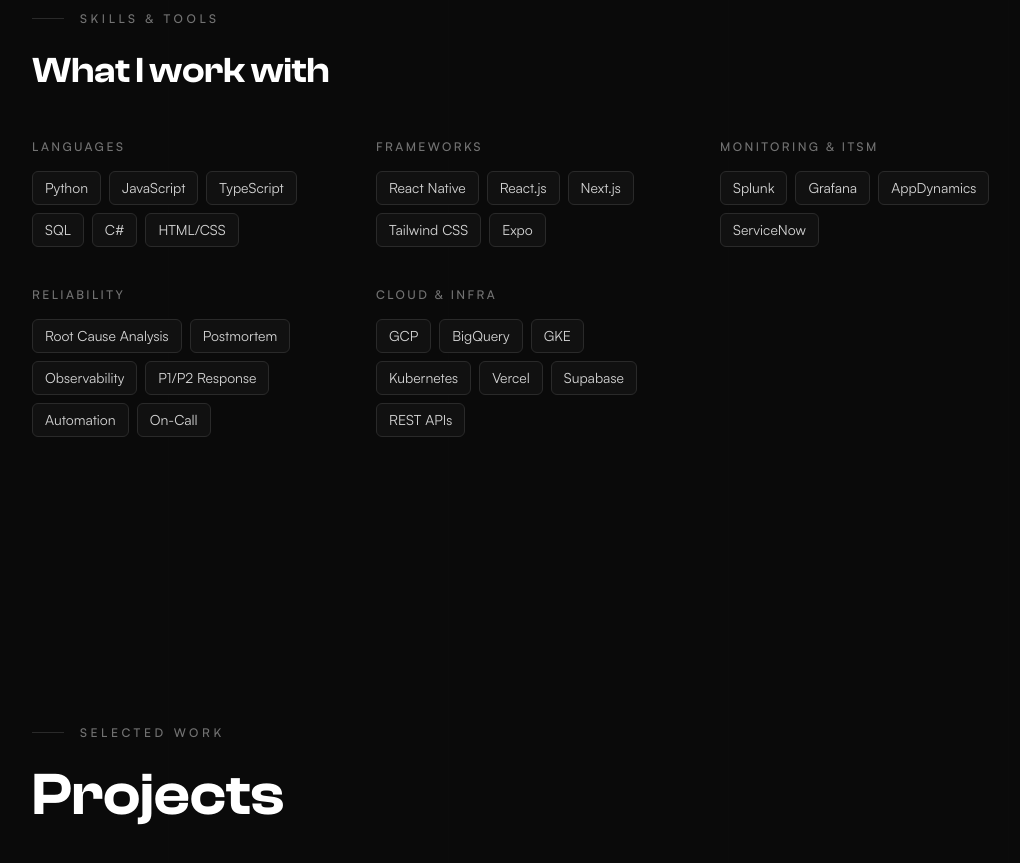
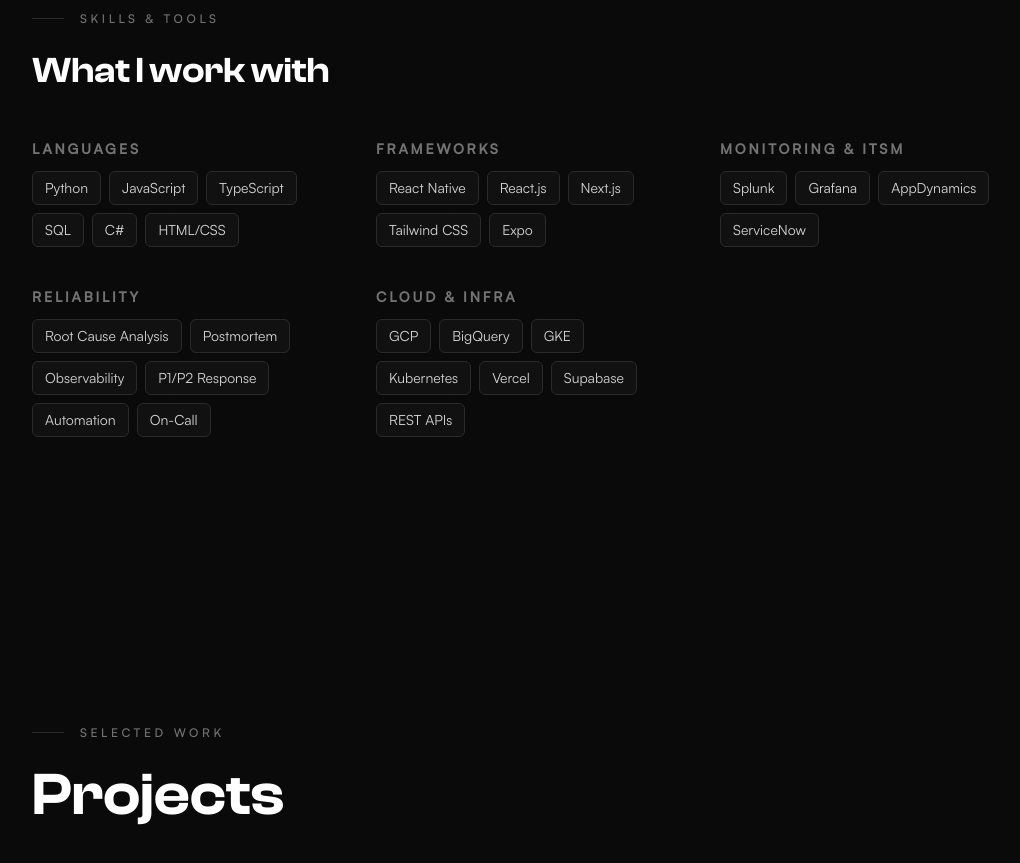
Before and after one commit to RichardPrince/portfolio, a React (Vite) app: page / in a window 1280 px wide. Shown: the part 1800-2663 px from the top of the page, without its empty margins (112-1132 px from the left). Built offline with nearby package versions, Linux system fonts and the light colour scheme.

Commit message:
fix: improve Skills section heading hierarchy and visual rhythm

```diff
--- a/src/components/Skills.tsx
+++ b/src/components/Skills.tsx
@@ -48,7 +48,7 @@
         </h2>
       </RevealItem>
 
-      <div className="grid grid-cols-1 md:grid-cols-2 lg:grid-cols-3 gap-10">
+      <div className="grid grid-cols-1 md:grid-cols-2 lg:grid-cols-3 gap-10 auto-rows-min">
         {skillGroups.map((group, gi) => (
           <motion.div
             key={group.label}
@@ -58,7 +58,7 @@
             viewport={{ once: true }}
             transition={{ delay: gi * 0.08, duration: 0.5, ease: EASE.out }}
           >
-            <h3 className="text-text-muted text-xs tracking-[0.2em] uppercase font-body font-medium mb-4">
+            <h3 className="text-text-muted text-sm font-semibold tracking-[0.2em] uppercase font-body mb-3">
               {group.label}
             </h3>
             <div className="flex flex-wrap gap-2">
```
